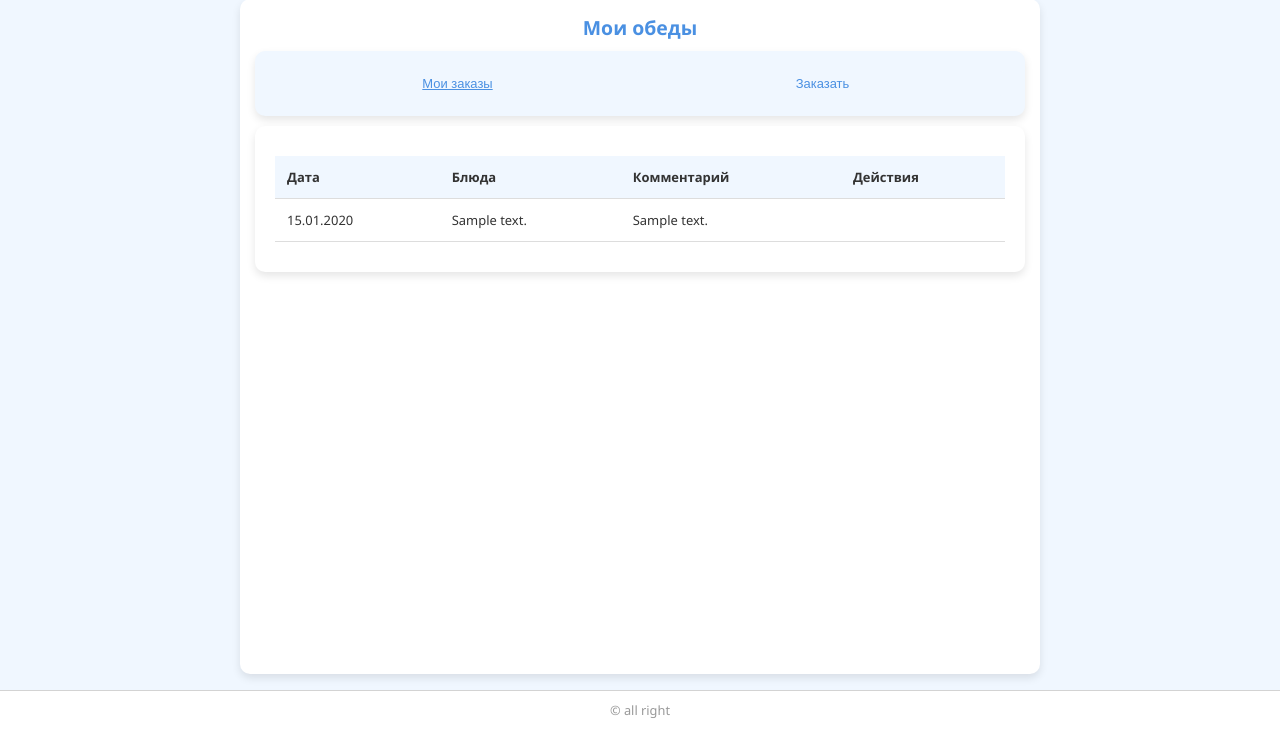
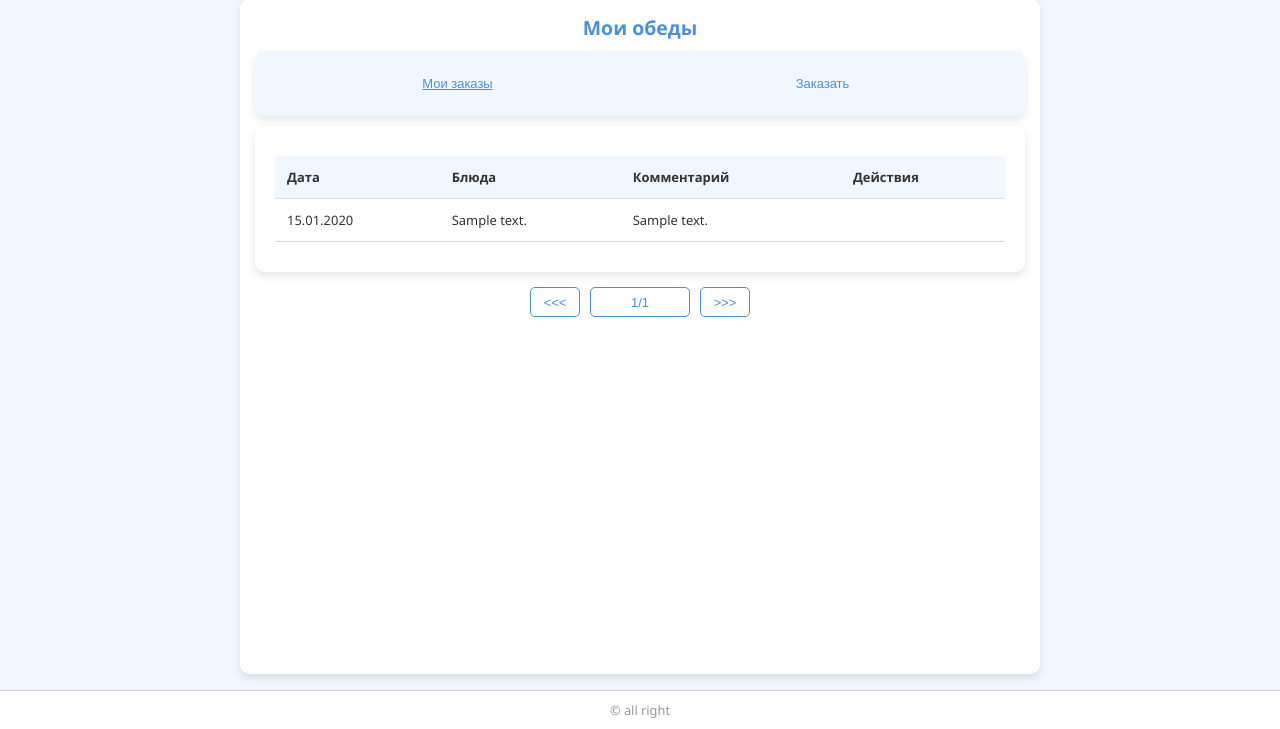
Before and after one commit to oriared/lunch, a Python web app: template src/lunch/templates/index.html in a window 1280 px wide. Shown: the part 71-800 px from the top of the page. Run offline with Jinja, Linux system fonts and the light colour scheme; the template is opened without the code that fills it: most values are stand-ins (such as "Sample title", 1, 10 or a date in 2020); some libraries are stand-ins or nearby versions.

Commit message:
пагинация для юзеров и заказов

```diff
--- a/src/lunch/app.py
+++ b/src/lunch/app.py
@@ -24,7 +24,7 @@ route_handlers = [
     base.logout,
     base.index,
     base.empty,
-    admin_htmx_blocks.users,
+    admin_htmx_blocks.users_list,
     admin_htmx_blocks.user_form,
     admin_htmx_blocks.save_user,
     orders_htmx_blocks.my_orders,
--- a/src/lunch/consts.py
+++ b/src/lunch/consts.py
@@ -1,3 +1,6 @@
 class DishMode:
     STANDARD = 'STANDARD'
     CONSTRUCTOR = 'CONSTRUCTOR'
+
+
+ITEMS_PER_PAGE = 10
--- a/src/lunch/static/styles.css
+++ b/src/lunch/static/styles.css
@@ -554,3 +554,31 @@ table .action-button:hover {
     color: #ff6b6b;
     font-weight: bold;
 }
+
+.pagination-container {
+    display: flex;
+    justify-content: center;
+    padding: 10px;
+}
+
+.page-button {
+    padding: 3px;
+    margin: 5px;
+    height: 30px;
+    max-width: 100px;
+    color: #4a90e2;
+    background-color: #fff;
+    border: 1px solid #4a90e2;
+    border-radius: 5px;
+}
+
+.next-page-button {
+    padding: 3px;
+    margin: 5px;
+    max-width: 50px;
+    height: 30px;
+    color: #4a90e2;
+    background-color: #fff;
+    border: 1px solid #4a90e2;
+    border-radius: 5px;
+}
--- a/src/lunch/templates/my-orders.html
+++ b/src/lunch/templates/my-orders.html
@@ -25,3 +25,18 @@
         </tbody>
     </table>
 </div>
+{% if page == 1 %}
+    {% set previous_page = None %}
+{% else %}
+    {% set previous_page = page - 1 %}
+{% endif %}
+{% if page == pages_count %}
+    {% set next_page = None %}
+{% else %}
+    {% set next_page = page + 1 %}
+{% endif %}
+<div class="pagination-container">
+    <button {% if previous_page is none %} disabled {% endif %} class="next-page-button" hx-get="/my-orders?page={{ page - 1 }}" hx-target="#lunchBlock" hx-swap="outerHTML"><<<</button>
+    <button class="page-button">{{ page }}/{{ pages_count }}</button>
+    <button {% if next_page is none %} disabled {% endif %} class="next-page-button" hx-get="/my-orders?page={{ page + 1 }}" hx-target="#lunchBlock" hx-swap="outerHTML">>>></button>
+</div>
```
Also changed, not shown: src/lunch/database/queries.py (+9 -4 lines), src/lunch/templates/users.html (+15 -0 lines), src/lunch/views/admin_htmx_blocks.py (+18 -3 lines), src/lunch/views/base.py (+10 -1 lines), src/lunch/views/orders_htmx_blocks.py (+13 -3 lines).
